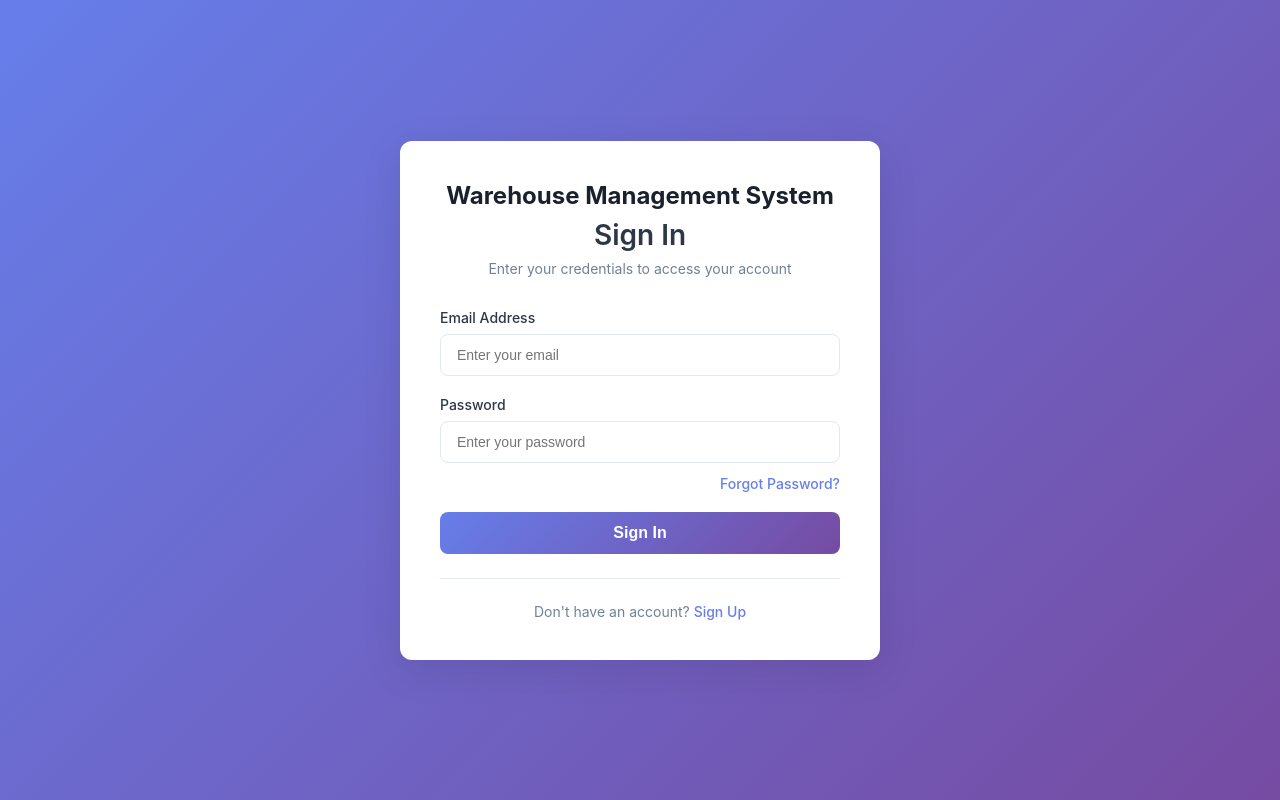
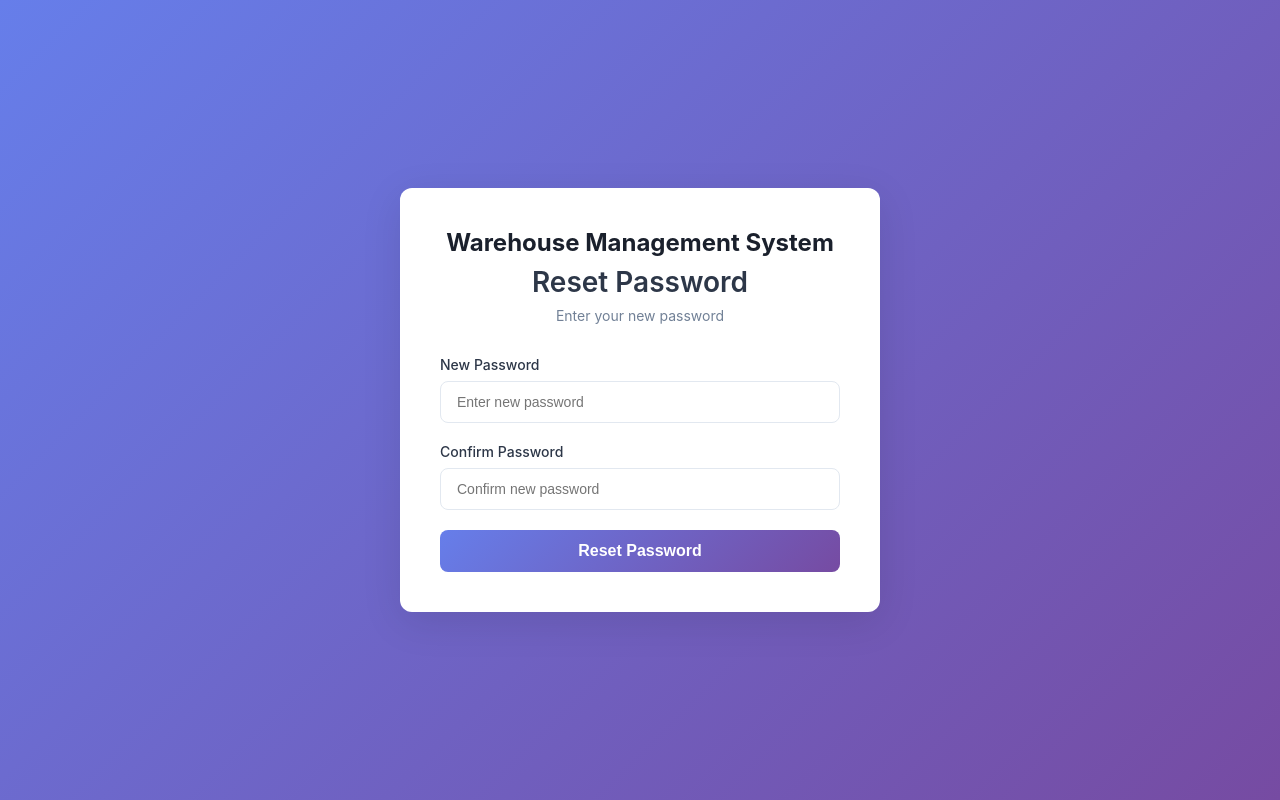
Before and after one commit to anushkasj06/Sakhi_Chatbot, a React app in the folder frontend/: page /reset-password in a window 1280 px wide. Before the commit this address led to /login. Built offline with nearby package versions, Linux system fonts and the light colour scheme; no server answers; the HTML template or start-up script is replaced by a standard one.

Commit message:
add password reset flow

```diff
--- a/frontend/src/App.jsx
+++ b/frontend/src/App.jsx
@@ -4,6 +4,8 @@ import ProtectedRoute from './components/ProtectedRoute';
 import Layout from './components/Layout';
 import Login from './pages/Login';
 import Signup from './pages/Signup';
+import ForgotPassword from './pages/ForgotPassword';
+import ResetPassword from './pages/ResetPassword';
 import Dashboard from './pages/Dashboard';
 import Products from './pages/Products';
 import Users from './pages/Users';
@@ -17,6 +19,8 @@ function App() {
         <Routes>
           <Route path="/login" element={<Login />} />
           <Route path="/signup" element={<Signup />} />
+          <Route path="/forgot-password" element={<ForgotPassword />} />
+          <Route path="/reset-password" element={<ResetPassword />} />
 
           <Route
             path="/dashboard"
--- /dev/null
+++ b/frontend/src/pages/ForgotPassword.jsx
@@ -0,0 +1,78 @@
+import { useState } from 'react';
+import { Link } from 'react-router-dom';
+import authService from '../services/authService';
+import './Auth.css';
+
+const ForgotPassword = () => {
+  const [email, setEmail] = useState('');
+  const [loading, setLoading] = useState(false);
+  const [success, setSuccess] = useState(false);
+  const [error, setError] = useState('');
+
+  const handleSubmit = async (e) => {
+    e.preventDefault();
+    setLoading(true);
+    setError('');
+    setSuccess(false);
+
+    try {
+      await authService.forgotPassword(email);
+      setSuccess(true);
+      setEmail('');
+    } catch (err) {
+      setError(err.response?.data?.message || 'Failed to send reset email');
+    } finally {
+      setLoading(false);
+    }
+  };
+
+  return (
+    <div className="auth-container">
+      <div className="auth-card">
+        <div className="auth-header">
+          <h1>Warehouse Management System</h1>
+          <h2>Forgot Password</h2>
+          <p>Enter your email to receive password reset instructions</p>
+        </div>
+
+        <form onSubmit={handleSubmit} className="auth-form">
+          {error && <div className="error-message">{error}</div>}
+          {success && (
+            <div className="success-message">
+              If an account exists with that email, you will receive password reset instructions.
+            </div>
+          )}
+
+          <div className="form-group">
+            <label htmlFor="email">Email Address</label>
+            <input
+              type="email"
+              id="email"
+              name="email"
+              value={email}
+              onChange={(e) => setEmail(e.target.value)}
+              required
+              placeholder="Enter your email"
+              autoComplete="email"
+            />
+          </div>
+
+          <button type="submit" className="btn-primary" disabled={loading}>
+            {loading ? 'Sending...' : 'Send Reset Link'}
+          </button>
+        </form>
+
+        <div className="auth-footer">
+          <p>
+            Remember your password?{' '}
+            <Link to="/login" className="link">
+              Sign In
+            </Link>
+          </p>
+        </div>
+      </div>
+    </div>
+  );
+};
+
+export default ForgotPassword;
--- /dev/null
+++ b/frontend/src/pages/ResetPassword.jsx
@@ -0,0 +1,103 @@
+import { useState } from 'react';
+import { useNavigate, useSearchParams } from 'react-router-dom';
+import authService from '../services/authService';
+import './Auth.css';
+
+const ResetPassword = () => {
+  const [searchParams] = useSearchParams();
+  const token = searchParams.get('token');
+  const navigate = useNavigate();
+
+  const [formData, setFormData] = useState({
+    password: '',
+    confirmPassword: '',
+  });
+  const [loading, setLoading] = useState(false);
+  const [error, setError] = useState('');
+
+  const handleChange = (e) => {
+    setFormData({ ...formData, [e.target.name]: e.target.value });
+    setError('');
+  };
+
+  const handleSubmit = async (e) => {
+    e.preventDefault();
+    setLoading(true);
+    setError('');
+
+    if (formData.password !== formData.confirmPassword) {
+      setError('Passwords do not match');
+      setLoading(false);
+      return;
+    }
+
+    if (!token) {
+      setError('Invalid or missing reset token');
+      setLoading(false);
+      return;
+    }
+
+    try {
+      await authService.resetPassword({
+        token,
+        newPassword: formData.password,
+      });
+      alert('Password reset successful! Please login with your new password.');
+      navigate('/login');
+    } catch (err) {
+      setError(err.response?.data?.message || 'Failed to reset password');
+    } finally {
+      setLoading(false);
+    }
+  };
+
+  return (
+    <div className="auth-container">
+      <div className="auth-card">
+        <div className="auth-header">
+          <h1>Warehouse Management System</h1>
+          <h2>Reset Password</h2>
+          <p>Enter your new password</p>
+        </div>
+
+        <form onSubmit={handleSubmit} className="auth-form">
+          {error && <div className="error-message">{error}</div>}
+
+          <div className="form-group">
+            <label htmlFor="password">New Password</label>
+            <input
+              type="password"
+              id="password"
+              name="password"
+              value={formData.password}
+              onChange={handleChange}
+              required
+              placeholder="Enter new password"
+              autoComplete="new-password"
+            />
+          </div>
+
+          <div className="form-group">
+            <label htmlFor="confirmPassword">Confirm Password</label>
+            <input
+              type="password"
+              id="confirmPassword"
+              name="confirmPassword"
+              value={formData.confirmPassword}
+              onChange={handleChange}
+              required
+              placeholder="Confirm new password"
+              autoComplete="new-password"
+            />
+          </div>
+
+          <button type="submit" className="btn-primary" disabled={loading}>
+            {loading ? 'Resetting...' : 'Reset Password'}
+          </button>
+        </form>
+      </div>
+    </div>
+  );
+};
+
+export default ResetPassword;
```
